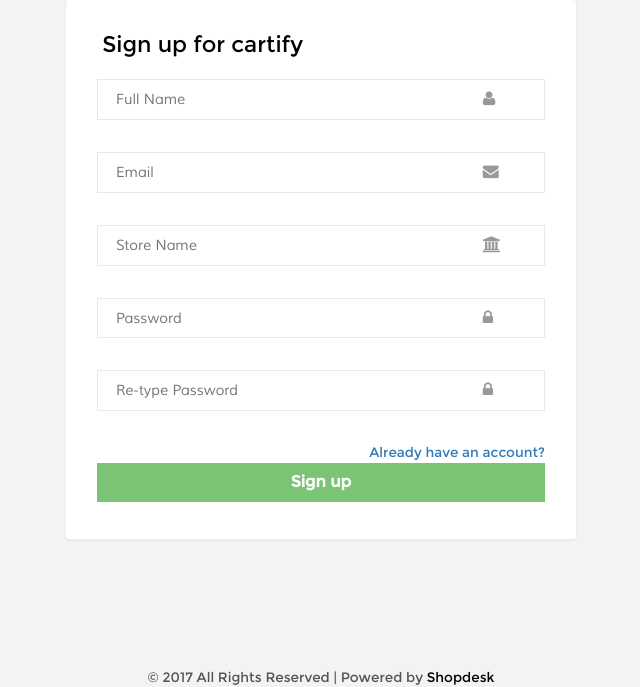
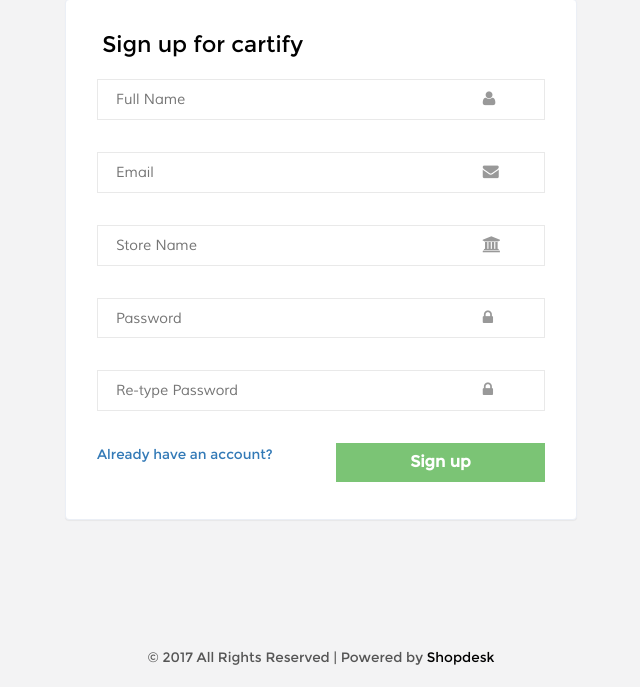
Before and after one commit to mkhizeryounas/codeigniter-angular-admin-setup, a PHP site: the page made by application/views/auth/signup.php in a window 1280 px wide. Shown: the part 221-908 px from the top of the page, without its empty margins (319-959 px from the left). After the commit the page ends 886 px from the top, so only its background shows below. Run offline with PHP 8.4, Linux system fonts and the light colour scheme; the template is opened without the code that fills it, so the values that code supplies are empty.

Commit message:
Auth view edit

```diff
--- a/application/views/auth/signup.php
+++ b/application/views/auth/signup.php
@@ -31,12 +31,13 @@
 				</div>
 
 			</div>
-			<div class="col-md-12">
-				<small class="pull-right"><a href="<?php echo base_url(); ?>app/signin">Already have an account?</a></small>
+			<div class="clearfix"></div>
+			<div class="col-md-6">
+				<small class=""><a href="<?php echo base_url(); ?>app/signin">Already have an account?</a></small>
 			</div>
-			<div class="col-md-12 login-do">
+			<div class="col-md-6 login-do">
 
-				<label class="hvr-shutter-in-horizontal login-sub">
+				<label class="hvr-shutter-in-horizontal login-sub pull-right">
 					<input type="submit" value="Sign up" name="hms-btn">
 				</label>
 			</div>
```
